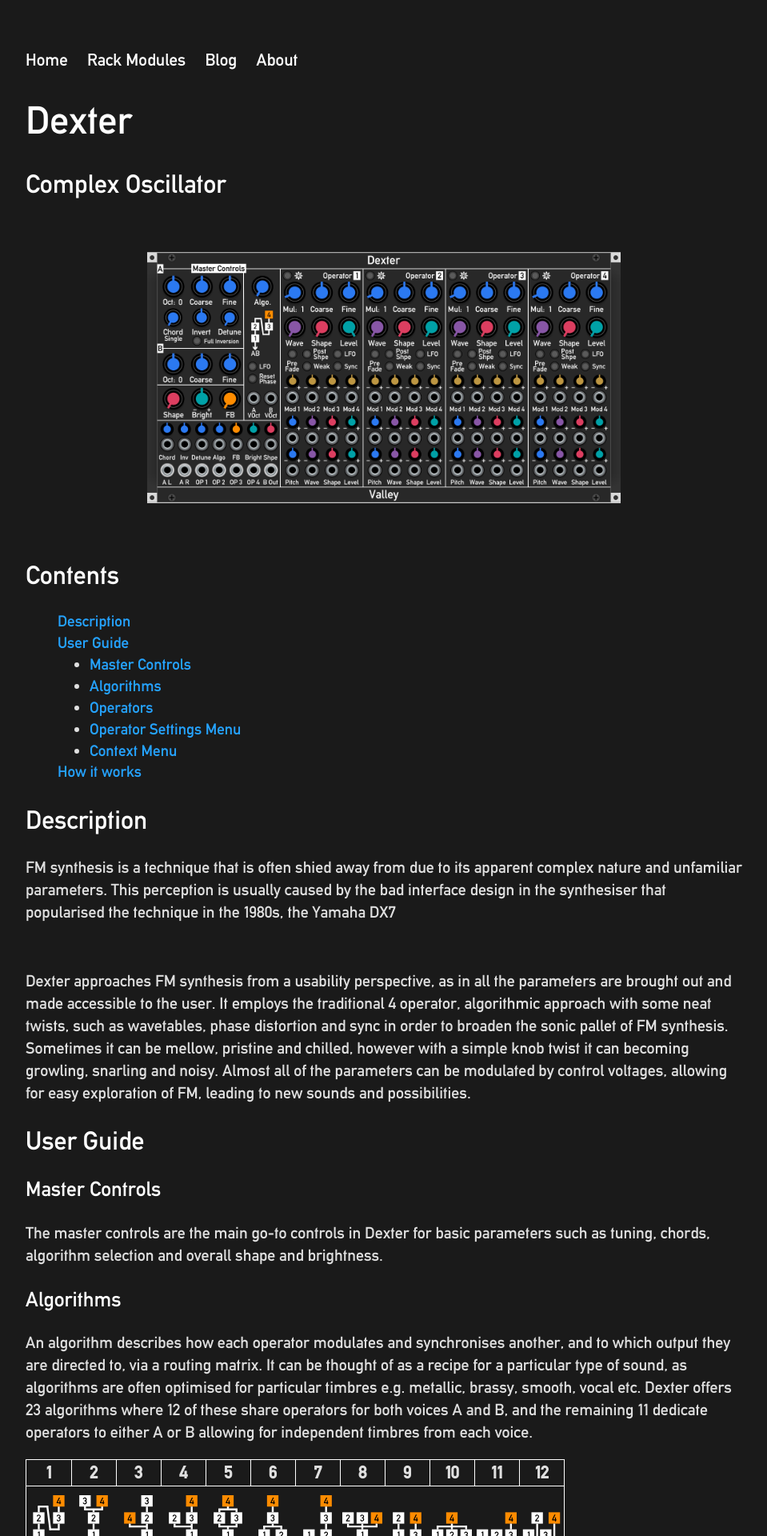
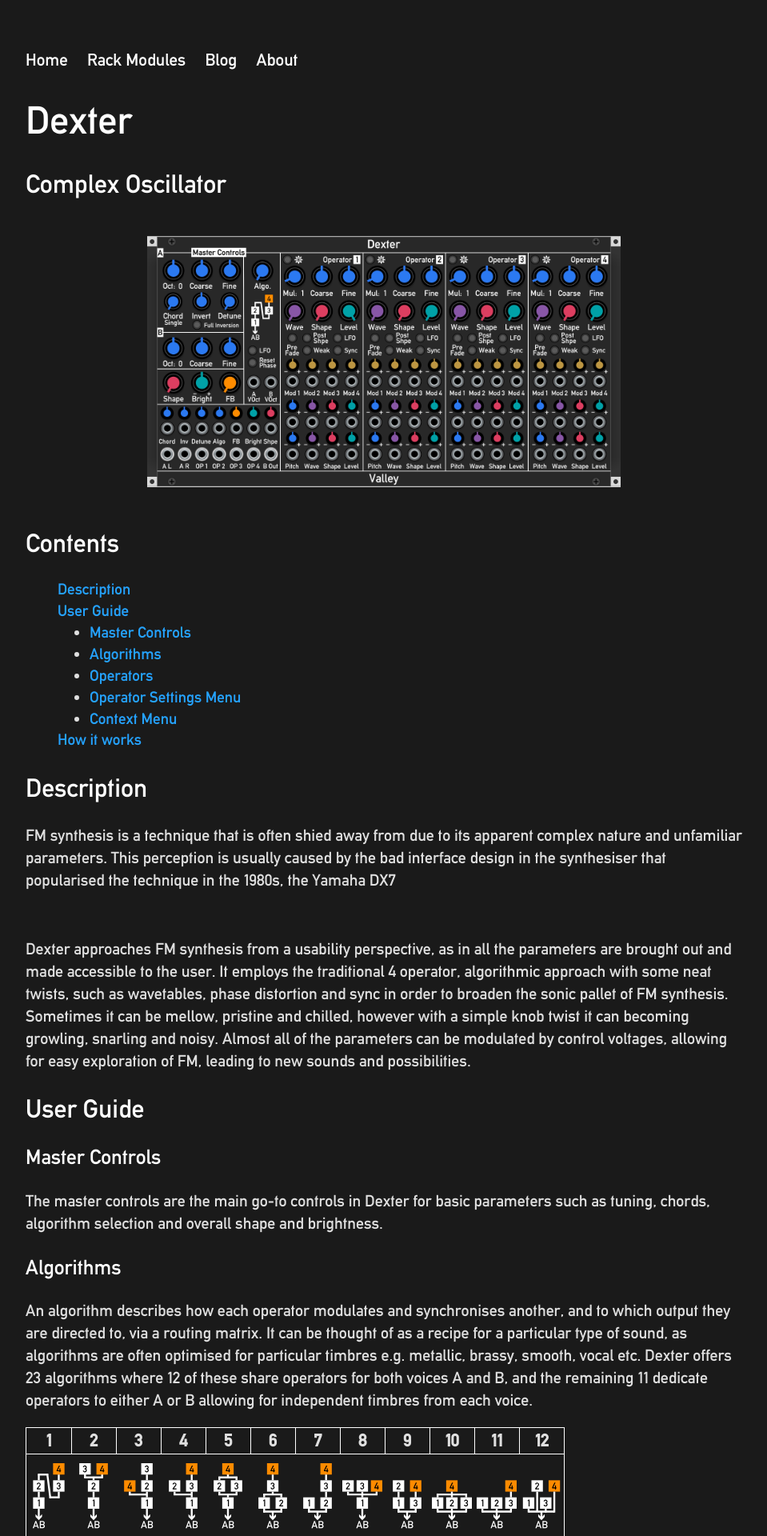
Before and after one commit to ValleyAudio/ValleyAudio.github.io, a Jekyll site: the page built from rack/dexter/dexter.html, in a window 1280 px wide. Shown: the top 1920 px of the page at 80% size, without its empty margins (160-1119 px from the left). Built offline with Jekyll 4.4.1, drawn with Linux system fonts in a browser that asks for light colours.

Commit message:
Changed image margins

```diff
--- a/rack/dexter/dexter.html
+++ b/rack/dexter/dexter.html
@@ -6,7 +6,7 @@
     <h1>Dexter</h1>
     <h2>Complex Oscillator</h2>
     <center>
-        <img src="images/dexter.jpg" alt="Dexter" style="width:66%;margin-top:40px;margin-bottom:40px;">
+        <img src="images/dexter.jpg" alt="Dexter" style="width:66%;margin-top:20px;margin-bottom:20px;">
     </center>
     <h2>Contents</h2>
     <ul style="list-style:none">
```
